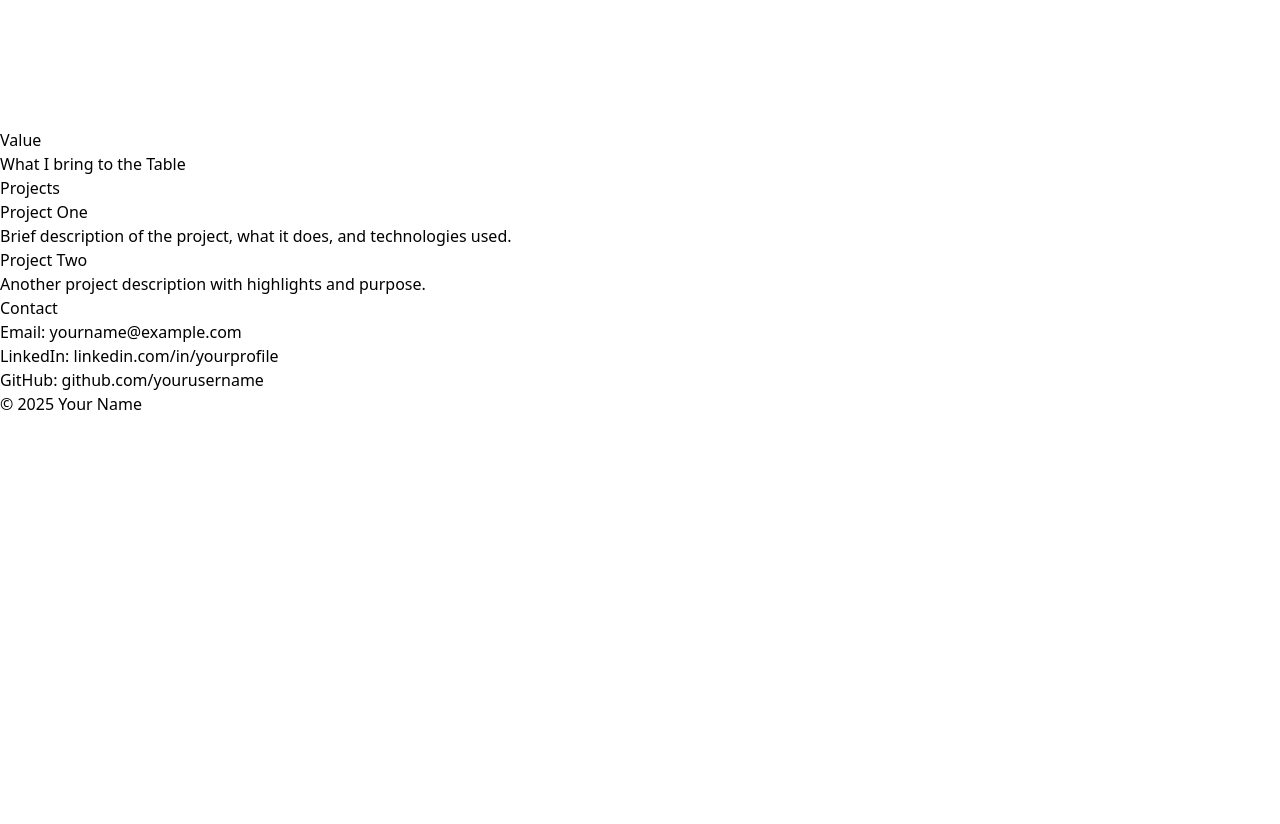
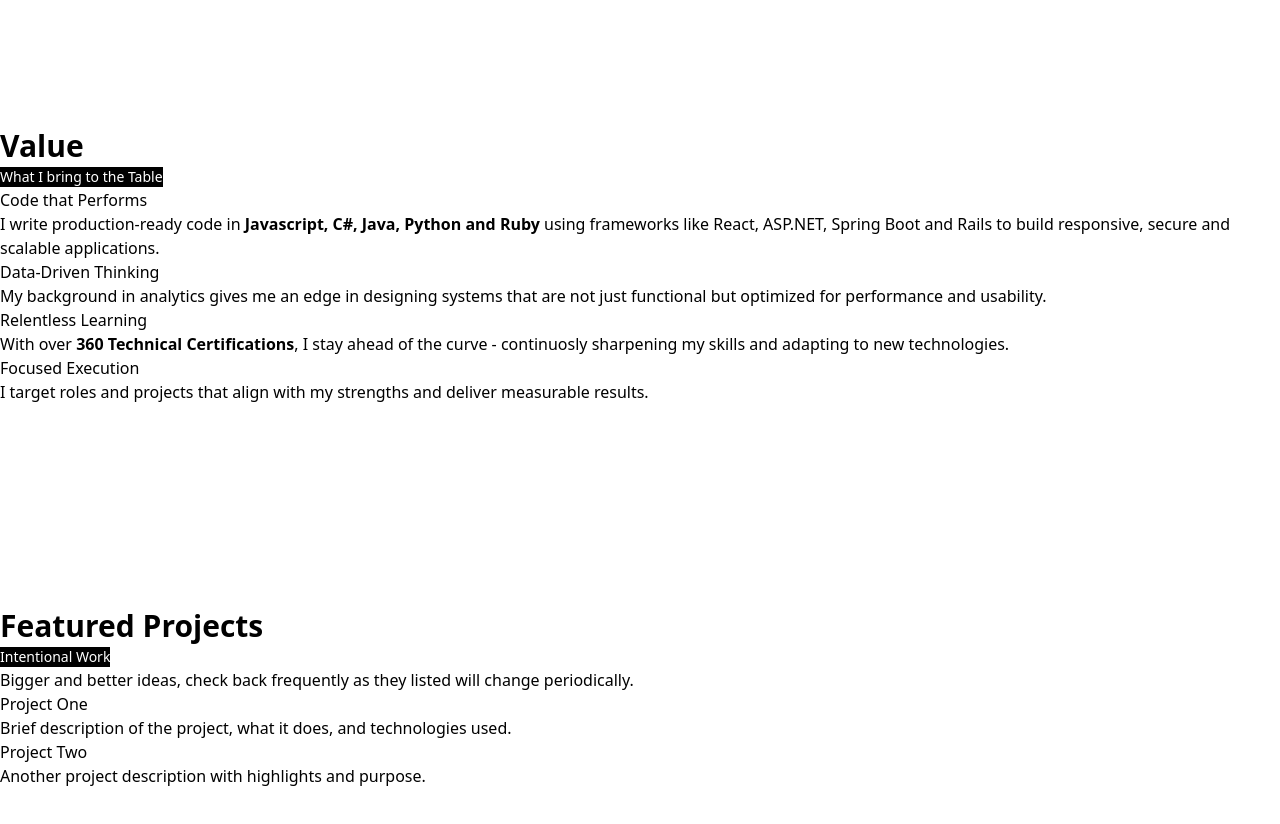
Before and after one commit to CEODemitri/engineer_port, a SvelteKit app: page / in a window 1280 px wide. Shown: the part 1040-1864 px from the top of the page. Before the commit the page ends 1456 px from the top, so only its background shows below. Built offline with nearby package versions, Linux system fonts and the light colour scheme.

Commit message:
refactor: almost complete with structure of homepage; very raw

```diff
--- a/src/components/SectionTitle.svelte
+++ b/src/components/SectionTitle.svelte
@@ -5,8 +5,8 @@
 	export let keywords;
 </script>
 
-<h2>{sectionTitle}</h2>
-<p>{subtitle}</p>
+<h2 class="text-3xl font-bold">{sectionTitle}</h2>
+<p class="text-sm bg-black text-white inline-block">{subtitle}</p>
 <p>{description}</p>
 <article>{keywords}</article>
 
--- a/src/routes/+page.svelte
+++ b/src/routes/+page.svelte
@@ -27,6 +27,13 @@
 		sectionTitle: 'Value',
 		subtitle: 'What I bring to the Table',
 		description: '',
+		keywords: ''
+	}
+
+	const projectMeta = {
+		sectionTitle: 'Featured Projects',
+		subtitle: 'Intentional Work',
+		description: 'Bigger and better ideas, check back frequently as they listed will change periodically.',
 		keywords: ''
 	}
 </script>
@@ -68,13 +75,31 @@
 		</div>
 	</section>
 
-	<section id="benefit">
+	<section id="benefit" class="h-[60vh]">
 		<SectionTitle {...valueMeta}/>
+		<ul>
+			<li>
+				<h3>Code that Performs</h3>
+				<p>I write production-ready code in <strong>Javascript, C#, Java, Python and Ruby</strong> using frameworks like React, ASP.NET, Spring Boot and Rails to build responsive, secure and scalable applications.</p>
+			</li>
+			<li>
+				<h3>Data-Driven Thinking</h3>
+				<p>My background in analytics gives me an edge in designing systems that are not just functional but optimized for performance and usability.</p>
+			</li>
+			<li>
+				<h3>Relentless Learning</h3>
+				<p>With over <strong>360 Technical Certifications</strong>, I stay ahead of the curve - continuosly sharpening my skills and adapting to new technologies.</p>
+			</li>
+			<li>
+				<h3>Focused Execution</h3>
+				<p>I target roles and projects that align with my strengths and deliver measurable results.</p>
+			</li>
+		</ul>
 	</section>
 </div>
 
-<section id="projects">
-	<h2>Projects</h2>
+<section id="projects" class="h-[80vh]">
+	<SectionTitle {...projectMeta}/>
 	<article>
 		<h3>Project One</h3>
 		<p>Brief description of the project, what it does, and technologies used.</p>
```
